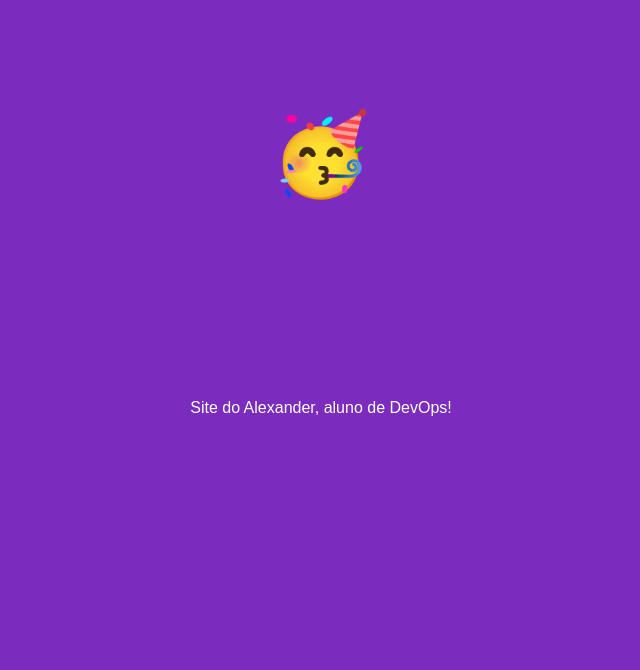
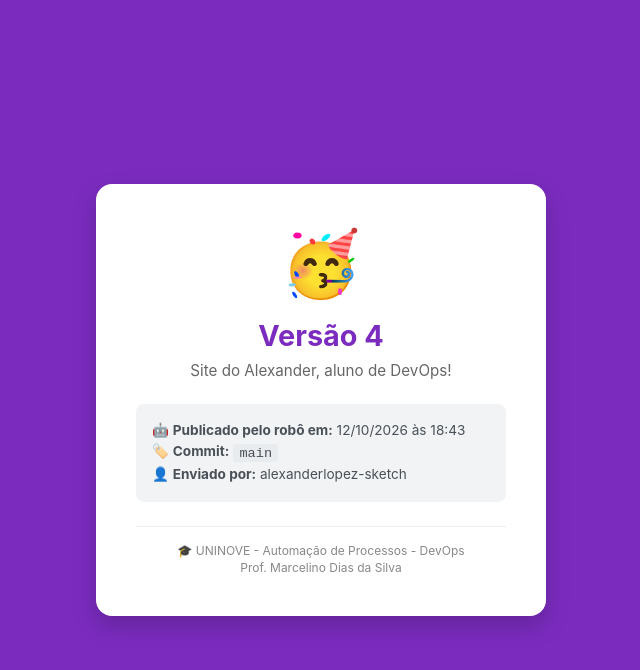
Before and after one commit to alexanderlopez-sketch/atv-7, a plain HTML site: page index.html in a window 1280 px wide. Shown: the whole page, without its empty margins (319-959 px from the left). Drawn offline with Linux system fonts and the light colour scheme.

Commit message:
Release Versão 4

```diff
--- a/index.html
+++ b/index.html
@@ -2,27 +2,87 @@
 <html lang="pt-BR">
 <head>
     <meta charset="UTF-8">
+    <meta name="viewport" content="width=device-width, initial-scale=1.0">
     <title>Meu site Versão 4</title>
     <style>
+        * {
+            box-sizing: border-box;
+            margin: 0;
+            padding: 0;
+        }
         body {
-            background: #7b2cbf;
-            font-family: Arial, sans-serif;
+            background-color: #7b2cbf;
+            font-family: -apple-system, BlinkMacSystemFont, "Segoe UI", Roboto, Helvetica, Arial, sans-serif;
+            display: flex;
+            justify-content: center;
+            align-items: center;
+            min-height: 100vh;
+            color: #333;
+        }
+        .card {
+            background: white;
+            padding: 2.5rem;
+            border-radius: 1rem;
+            box-shadow: 0 10px 25px rgba(0,0,0,0.2);
             text-align: center;
-            color: white;
-            padding-top: 100px;
+            max-width: 450px;
+            width: 90%;
+        }
+        .emoji {
+            font-size: 4rem;
+            margin-bottom: 1rem;
         }
         h1 {
-            margin: 5rem 0;
             color: #7b2cbf;
+            font-size: 1.8rem;
+            margin-bottom: 0.5rem;
         }
-        .emoji {
-            font-size: 5rem;
+        p.subtitle {
+            color: #666;
+            font-size: 0.95rem;
+            margin-bottom: 1.5rem;
+        }
+        .info-box {
+            background: #f1f3f5;
+            border-radius: 0.5rem;
+            padding: 1rem;
+            text-align: left;
+            font-size: 0.85rem;
+            color: #495057;
+            margin-bottom: 1.5rem;
+            line-height: 1.6;
+        }
+        .info-box span.code {
+            background: #e9ecef;
+            padding: 0.1rem 0.4rem;
+            border-radius: 0.2rem;
+            font-family: monospace;
+        }
+        footer {
+            border-top: 1px solid #eee;
+            padding-top: 1rem;
+            font-size: 0.75rem;
+            color: #888;
+            line-height: 1.4;
         }
     </style>
 </head>
 <body>
-    <div class="emoji">🥳</div>
-    <h1>Versão 4</h1>
-    <p>Site do Alexander, aluno de DevOps!</p>
+    <div class="card">
+        <div class="emoji">🥳</div>
+        <h1>Versão 4</h1>
+        <p class="subtitle">Site do Alexander, aluno de DevOps!</p>
+
+        <div class="info-box">
+            <div>🤖 <strong>Publicado pelo robô em:</strong> 12/10/2026 às 18:43</div>
+            <div>🏷️ <strong>Commit:</strong> <span class="code">main</span></div>
+            <div>👤 <strong>Enviado por:</strong> alexanderlopez-sketch</div>
+        </div>
+
+        <footer>
+            🎓 UNINOVE - Automação de Processos - DevOps<br>
+            Prof. Marcelino Dias da Silva
+        </footer>
+    </div>
 </body>
 </html>
```
